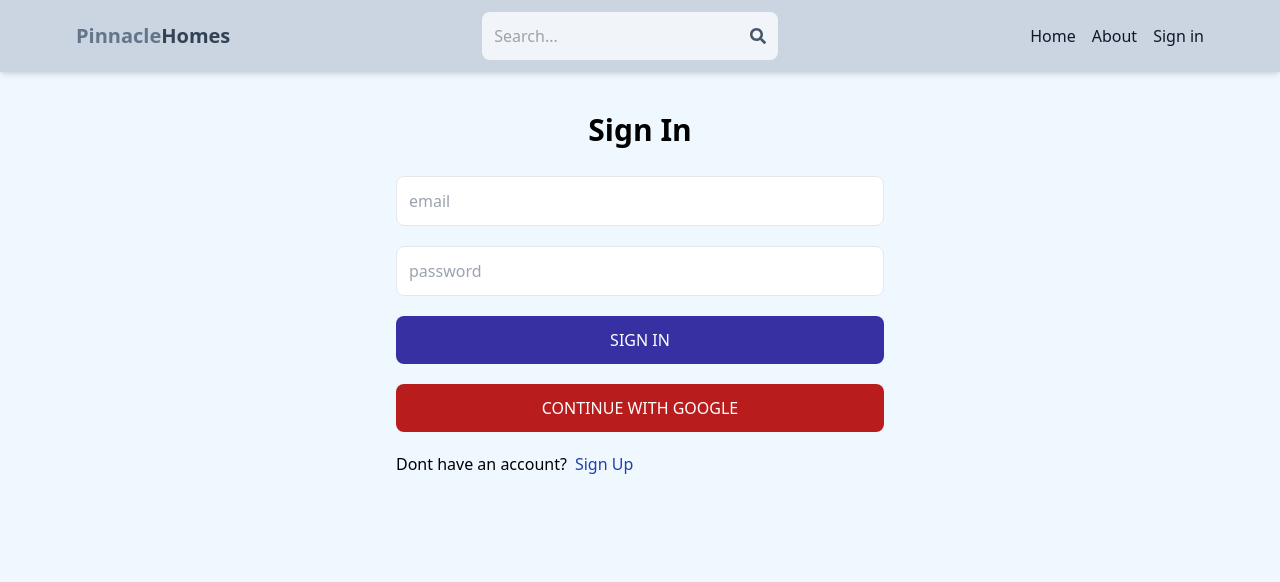
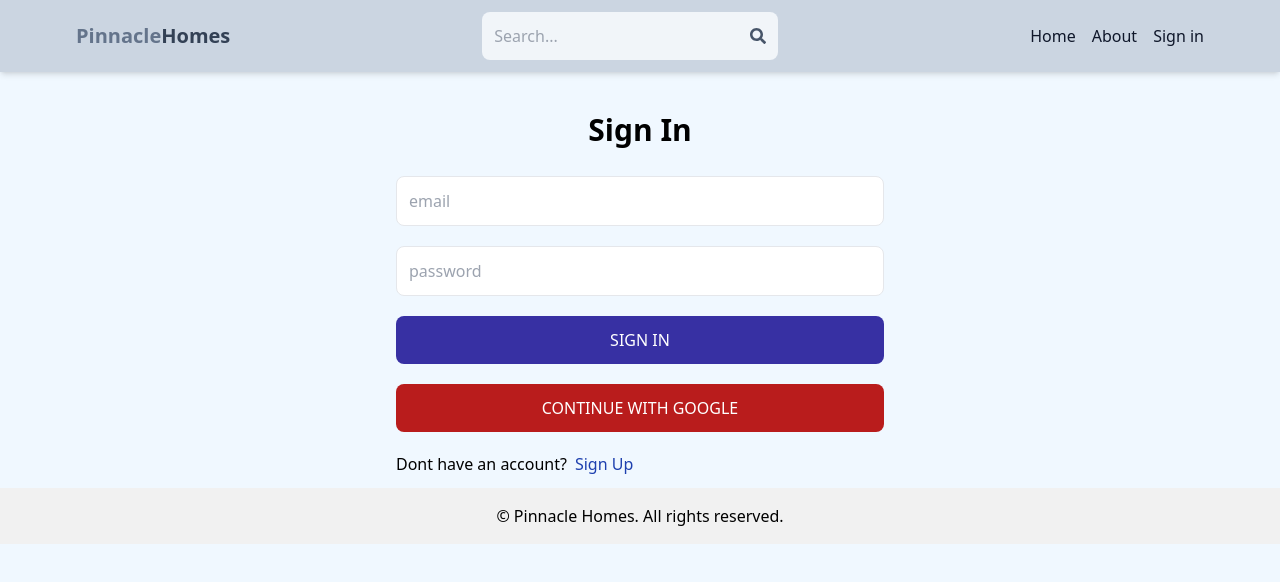
Before and after one commit to shaktibhardwaj17/real_estate_marketplace_mern, a React (Vite) app in the folder client/: page /sign-in in a window 1280 px wide. Shown: the top 582 px of the page. Built offline with nearby package versions, Linux system fonts and the light colour scheme; no server answers.

Commit message:
Add footer

```diff
--- a/client/src/App.jsx
+++ b/client/src/App.jsx
@@ -10,6 +10,7 @@ import CreateListing from "./pages/CreateListing";
 import UpdateListing from "./pages/UpdateListing";
 import Listing from "./pages/Listing";
 import Search from "./pages/Search";
+import Footer from "./components/Footer";
 
 export default function App() {
   return (
@@ -28,6 +29,7 @@ export default function App() {
           <Route path="/update-listing/:listingId" element={<UpdateListing />} />
         </Route>
       </Routes>
+      <Footer/>
     </BrowserRouter>
   );
 }
--- /dev/null
+++ b/client/src/components/Footer.jsx
@@ -0,0 +1,12 @@
+// components/Footer.js
+import React from "react";
+
+function Footer() {
+  return (
+    <footer style={{ textAlign: "center", padding: "1rem", background: "#f1f1f1" }}>
+      <p>&copy; Pinnacle Homes. All rights reserved.</p>
+    </footer>
+  );
+}
+
+export default Footer;
```
